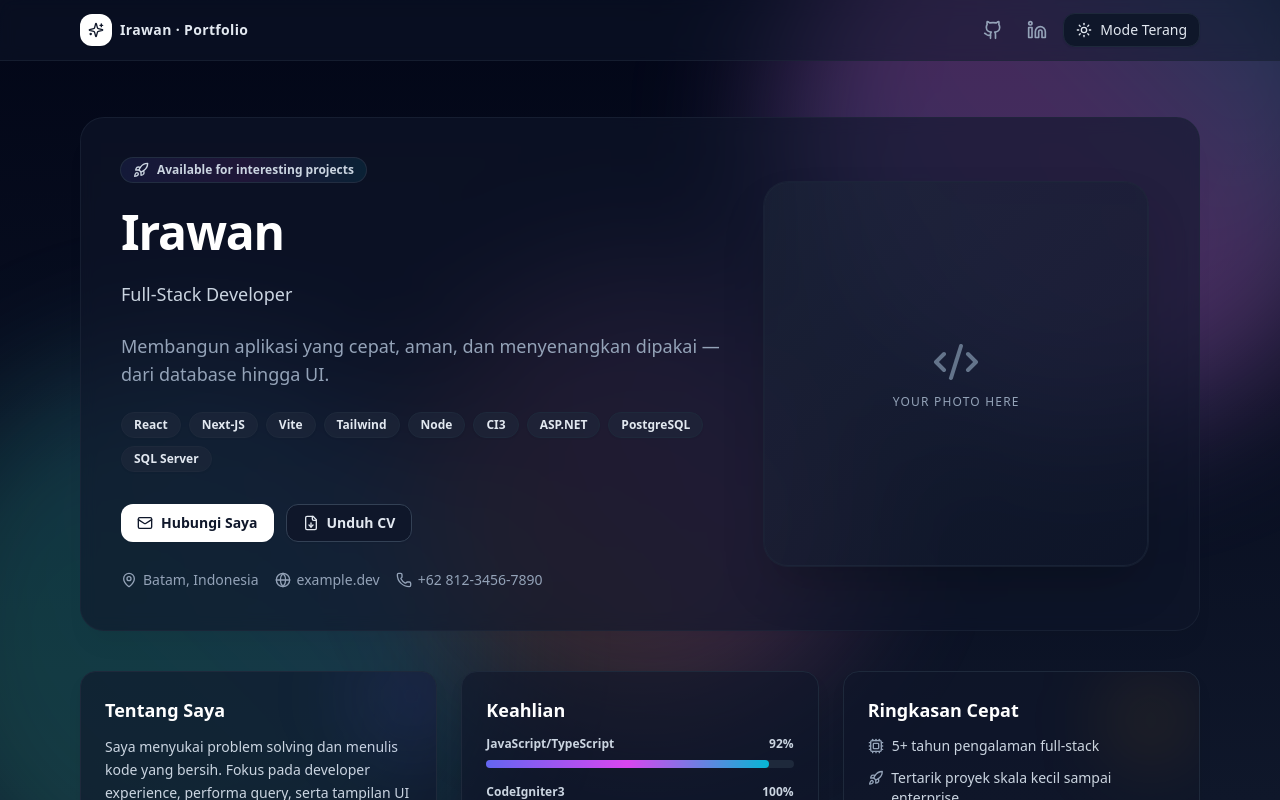
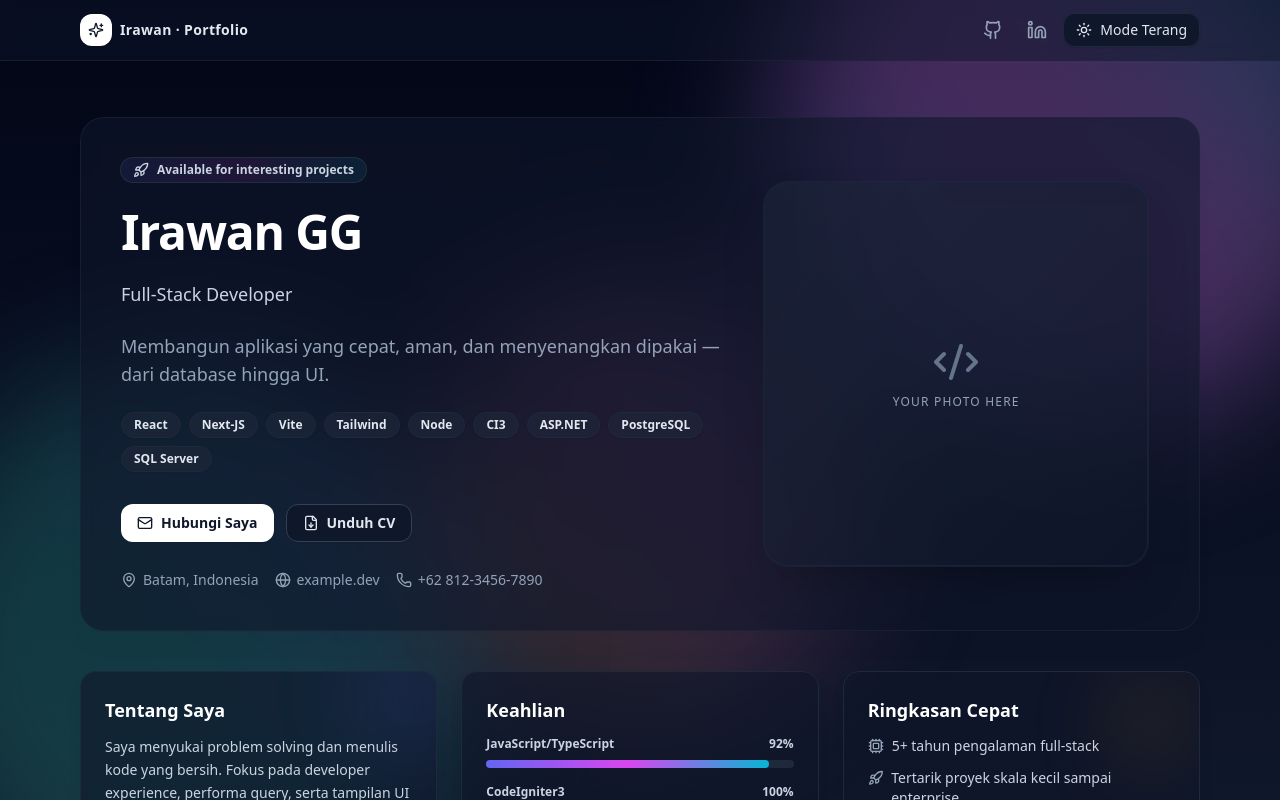
Before and after one commit to Wanmixc/wanCodeSpace, a React (Vite) app: page / in a window 1280 px wide. Shown: the top 800 px of the page. Built offline with nearby package versions, Linux system fonts and the light colour scheme.

Commit message:
🧰update(my-name):v3

```diff
--- a/src/DeveloperPersonalInfo.jsx
+++ b/src/DeveloperPersonalInfo.jsx
@@ -33,7 +33,7 @@ export default function DeveloperPersonalInfo() {
   // —— Data yang mudah diganti
   const profile = useMemo(
     () => ({
-      name: "Irawan",
+      name: "Irawan GG",
       role: "Full‑Stack Developer",
       tagline:
         "Membangun aplikasi yang cepat, aman, dan menyenangkan dipakai — dari database hingga UI.",
```
